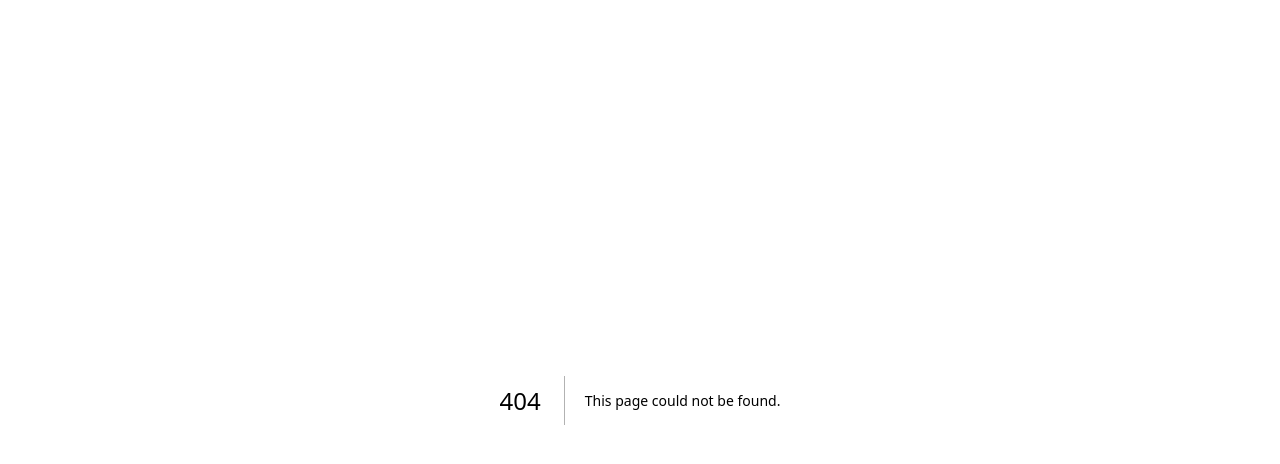
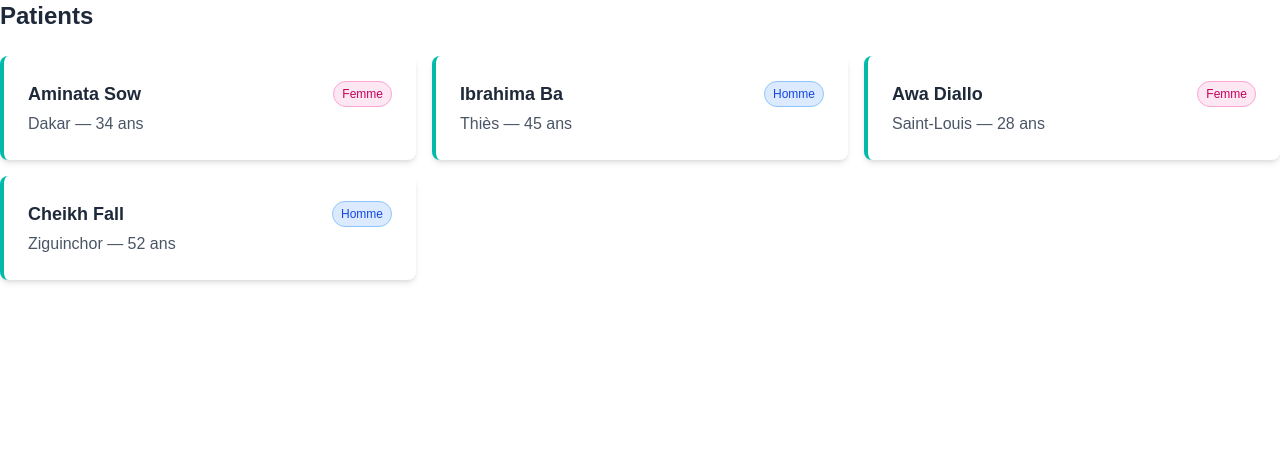
Before and after one commit to khalil-lool/sensante, a Next.js app: page /patients in a window 1280 px wide. Before the commit this address had no page. Shown: the top 464 px of the page. Built offline with nearby package versions, Linux system fonts and the light colour scheme.

Commit message:
Page Patients (Le Gardien)

```diff
--- /dev/null
+++ b/src/app/patients/page.tsx
@@ -0,0 +1,23 @@
+import PatientCard from "@/components/PatientCard";
+
+const patients = [
+  { nom: "Aminata Sow",  region: "Dakar",      age: 34, sexe: "F" as const },
+  { nom: "Ibrahima Ba",  region: "Thiès",       age: 45, sexe: "M" as const },
+  { nom: "Awa Diallo",   region: "Saint-Louis", age: 28, sexe: "F" as const },
+  { nom: "Cheikh Fall",  region: "Ziguinchor",  age: 52, sexe: "M" as const },
+];
+
+export default function PatientsPage() {
+  return (
+    <div>
+      <h1 className="text-2xl font-bold text-gray-800 mb-6">
+        Patients
+      </h1>
+      <div className="grid grid-cols-1 md:grid-cols-2 lg:grid-cols-3 gap-4">
+        {patients.map((p, i) => (
+          <PatientCard key={i} {...p} />
+        ))}
+      </div>
+    </div>
+  );
+}
```
